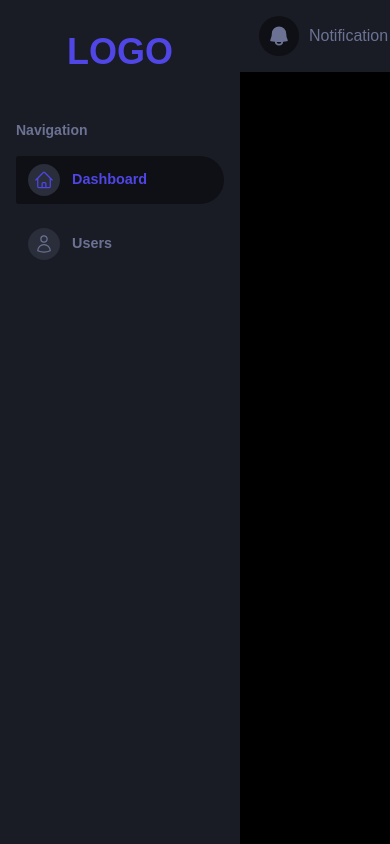
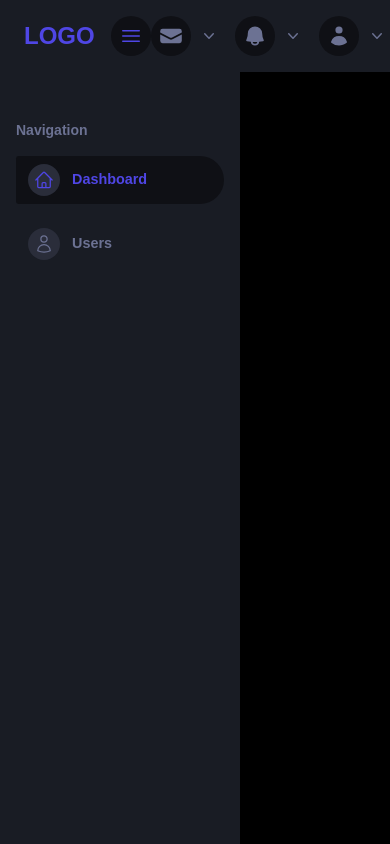
Before and after one commit to Aydin-lip/bam-shahr-panel, a React (Create React App) app: page / in a window 390 px wide. Built offline with nearby package versions, Linux system fonts and the light colour scheme.

Commit message:
Set responsive

```diff
--- a/src/components/layout/index.jsx
+++ b/src/components/layout/index.jsx
@@ -1,14 +1,17 @@
 import { Outlet } from "react-router"
 import Menu from "../menu"
 import Navbar from "../navbar"
+import { useState } from "react"
 
 const Layout = () => {
+  const [openMenu, setOpenMenu] = useState(true)
+
   return (
     <>
       <div className="flex justify-between bg-black absolute top-0 left-0 right-0 bottom-0 overflow-auto overflow-x-hidden">
-        <Menu />
+        <Menu open={openMenu} setOpen={setOpenMenu} />
         <div className="p-4 w-full h-full relative">
-          <Navbar />
+          <Navbar open={openMenu} setOpen={setOpenMenu} />
           <Outlet />
         </div>
       </div>
--- a/src/components/menu/index.jsx
+++ b/src/components/menu/index.jsx
@@ -1,24 +1,13 @@
 import { useState } from "react"
 import { useNavigate } from "react-router"
 
-const Menu = () => {
-  const [open, setOpen] = useState(true)
+const Menu = ({open, setOpen}) => {
   const [value, setValue] = useState(0)
-  const [showUsers, setShowUsers] = useState(false)
-  const [showGame, setShowGame] = useState(false)
-  const [showSettings, setShowSettings] = useState(false)
   const navigate = useNavigate()
-
-
-  const openHandler = () => {
-    setOpen(!open)
-    setShowUsers(false)
-    setShowGame(false)
-  }
 
   return (
     <>
-      <div className={`min-w-[15rem] bg-dark-them text-dark-them overflow-auto transition-all ${!open ? 'ml-[-15rem] md:ml-[-12rem]' : ''} z-10 fixed md:relative top-0 left-0 bottom-0`}>
+      <div className={`min-w-[15rem] bg-dark-them text-dark-them overflow-auto transition-all duration-300 ${!open ? 'ml-[-15rem] md:ml-[-15rem]' : ''} z-[2] fixed md:relative top-0 left-0 bottom-0`}>
         <div className="p-8 text-center">
           <span className="text-4xl font-bold cursor-default text-indigo-600">LOGO</span>
         </div>
--- a/src/components/navbar/dropdown.jsx
+++ b/src/components/navbar/dropdown.jsx
@@ -3,13 +3,14 @@ import { Menu, Transition } from '@headlessui/react'
 import { ChevronDownIcon } from '@heroicons/react/20/solid'
 
 
-const DropDown = ({children, items}) => {
+const DropDown = ({ children, items }) => {
 
   return (
     <Menu as="div" className="relative inline-block text-left">
       <div>
-        <Menu.Button className="hover:text-indigo-600 text-dark-them hover:bg-dark-them-active transition-all inline-flex w-full justify-center items-center gap-x-1.5 rounded-md text-sm font-semibold shadow-">
+        <Menu.Button className="hover:text-indigo-600 text-dark-them hover:bg-dark-them-active transition-all inline-flex w-full justify-center items-center rounded-md text-sm font-semibold shadow-">
           {children}
+          <ChevronDownIcon className={`ml-2 h-5 w-5 mr-2 transition-all`} />
         </Menu.Button>
       </div>
 
@@ -22,7 +23,7 @@ const DropDown = ({children, items}) => {
         leaveFrom="transform opacity-100 scale-100"
         leaveTo="transform opacity-0 scale-95"
       >
-        <Menu.Items className="absolute right-0 z-10 mt-2 origin-top-right rounded-md bg-dark-them shadow-lg ring-1 ring-black ring-opacity-5 focus:outline-none">
+        <Menu.Items className="min-w-[7rem] absolute right-0 z-10 mt-2 origin-top-right rounded-md bg-dark-them shadow-lg ring-1 ring-black ring-opacity-5 focus:outline-none">
           {items}
         </Menu.Items>
       </Transition>
--- a/src/components/navbar/index.jsx
+++ b/src/components/navbar/index.jsx
@@ -1,8 +1,9 @@
 import { Avatar, TextField, Tooltip, styled } from "@mui/material"
-import { useState } from "react";
+import { useMemo, useState } from "react";
 import DropDown from "./dropdown";
 import { BellIcon, EnvelopeIcon, UserIcon } from "@heroicons/react/20/solid";
 import { Menu } from "@headlessui/react";
+import { useEffect } from "react";
 
 const CssTextField = styled(TextField)({
   '& .MuiOutlinedInput-root': {
@@ -31,21 +32,31 @@ const ProfileDropdownItems = () => {
   )
 }
 
-const Navbar = () => {
+const Navbar = ({ open, setOpen }) => {
   const [search, setSearch] = useState('')
+
+  useEffect(() => {
+    window.onresize = e => {
+      if (e.target.innerWidth < 1024) setOpen(false)
+      else setOpen(true)
+    }
+  }, [])
 
   return (
     <>
-      <div className="bg-dark-them py-4 px-6 flex justify-between absolute top-0 right-0 left-0">
+      <div className="bg-dark-them py-4 px-6 flex justify-between fixed lg:absolute top-0 right-0 left-0 z-[3]">
         <div className="flex">
-          <div className="cursor-pointer">
+          <div className="flex justify-center items-center mr-4 lg:hidden">
+            <span className="text-2xl font-extrabold text-indigo-600">LOGO</span>
+          </div>
+          <div className="cursor-pointer" onClick={() => setOpen(!open)}>
             <span className="w-10 h-10 bg-dark-them-active text-indigo-600 rounded-full flex justify-center items-center">
               <svg xmlns="http://www.w3.org/2000/svg" fill="none" viewBox="0 0 24 24" strokeWidth={1.5} stroke="currentColor" className="w-6 h-6">
                 <path strokeLinecap="round" strokeLinejoin="round" d="M3.75 6.75h16.5M3.75 12h16.5m-16.5 5.25h16.5" />
               </svg>
             </span>
           </div>
-          <div className="pl-4">
+          <div className="pl-4 max-md:hidden">
             <CssTextField
               placeholder="Search"
               variant="outlined"
@@ -66,18 +77,18 @@ const Navbar = () => {
           </div>
         </div>
         <div>
-          <div className="flex gap-4">
+          <div className="flex gap-2">
             <DropDown items={() => ProfileDropdownItems()}>
               <div className="p-1 w-10 h-10 flex justify-center items-center bg-dark-them-active rounded-full">
                 <EnvelopeIcon className="w-6 h-6" />
               </div>
-              <span className="text-base font-medium p-1 mr-2">Message</span>
+              <span className="text-base font-medium p-2 max-lg:hidden">Message</span>
             </DropDown>
             <DropDown items={() => ProfileDropdownItems()}>
               <div className="p-1 w-10 h-10 flex justify-center items-center bg-dark-them-active rounded-full">
                 <BellIcon className="w-6 h-6" />
               </div>
-              <span className="text-base font-medium p-1 mr-2">Notification</span>
+              <span className="text-base font-medium p-2 max-lg:hidden">Notification</span>
             </DropDown>
             <DropDown items={() => ProfileDropdownItems()}>
               <Tooltip title="Dashboard">
```
